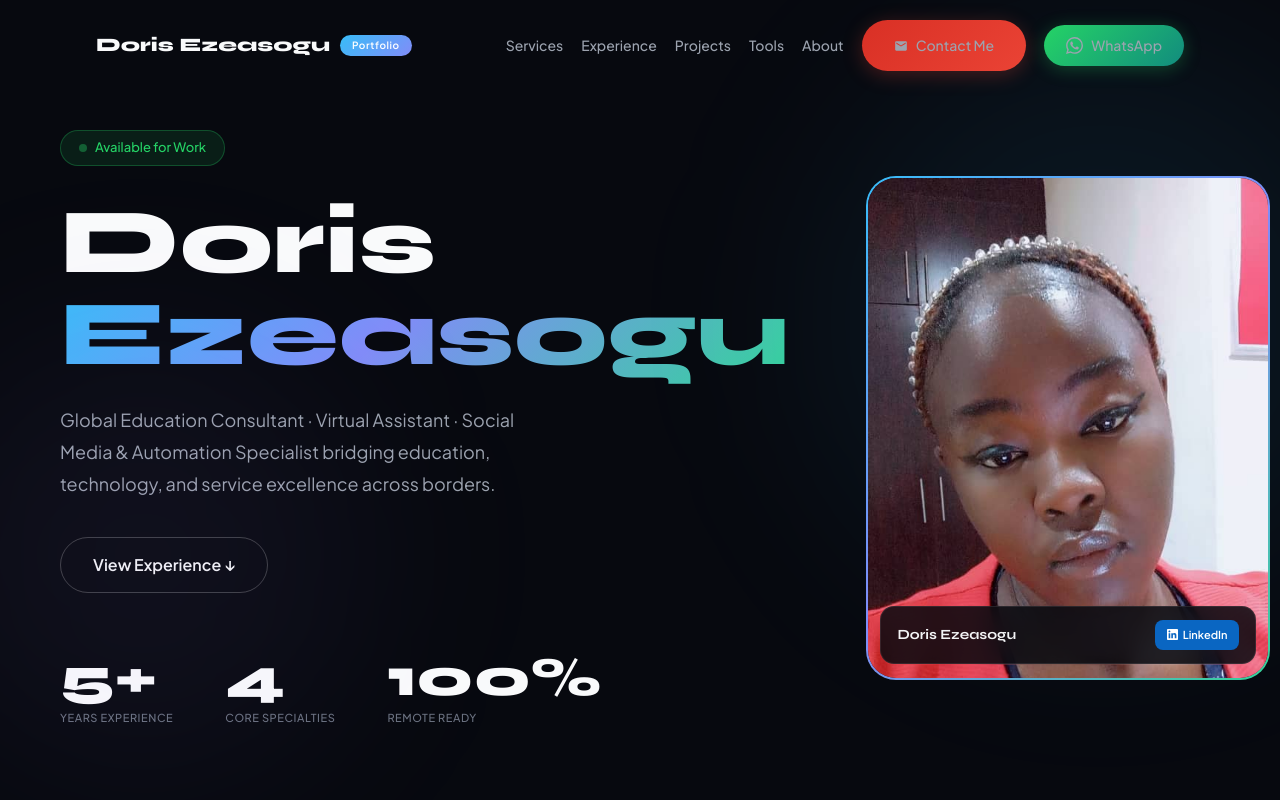
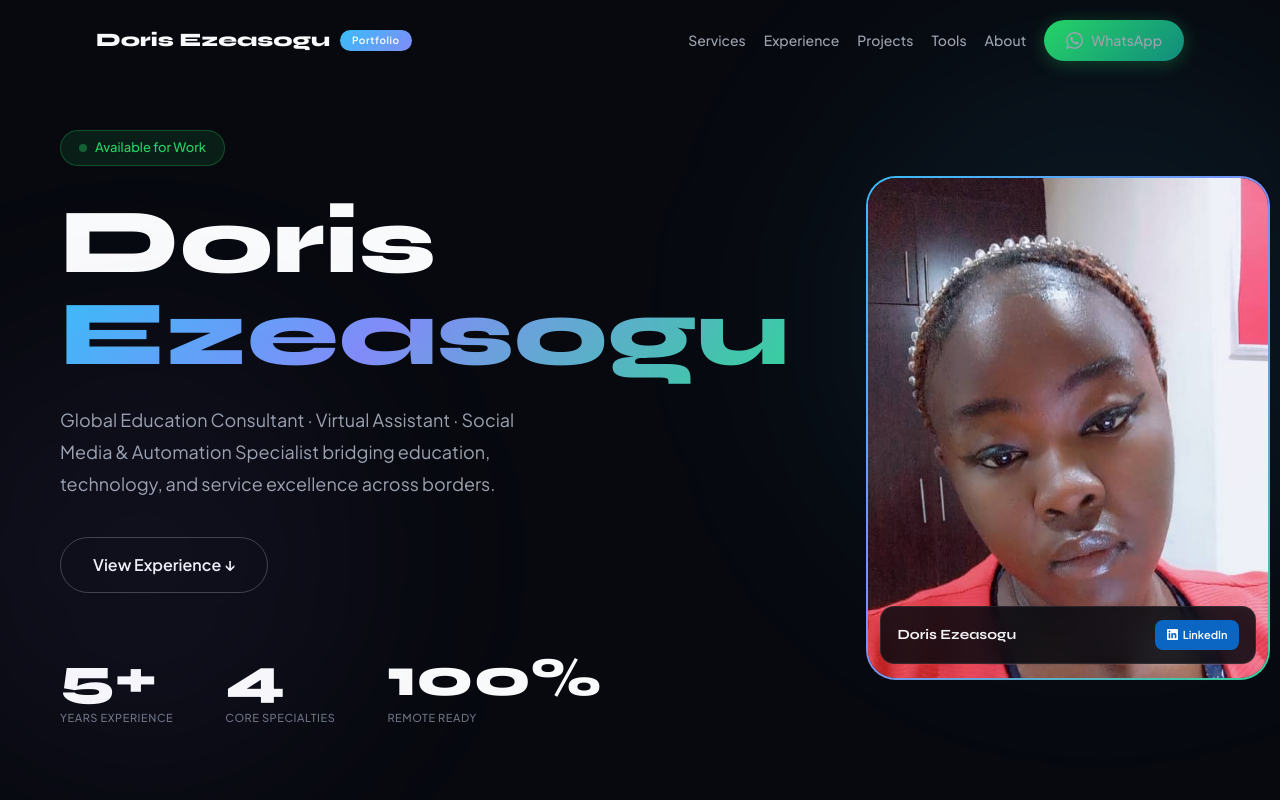
Before and after one commit to Mu-nah/dorisject, a React (Vite) app: page / in a window 1280 px wide. Shown: the top 800 px of the page. Built offline with nearby package versions, Linux system fonts and the light colour scheme.

Commit message:
Update portfolio content and styling

```diff
--- a/src/App.jsx
+++ b/src/App.jsx
@@ -485,13 +485,6 @@ export default function Portfolio() {
               <a href="#tools">Tools</a>
               <a href="#about">About</a>
               <a
-                    href="https://mail.google.com/mail/?view=cm&fs=1&to=ezeasogudoris@gmail.com"
-                    target="_blank"
-                    rel="noreferrer"
-                    className="btn-email flex items-center gap-2">
-                  <MdEmail /> Contact Me
-              </a>
-              <a
                     href="https://wa.me/2349066201117"
                     target="_blank"
                     rel="noreferrer"
```
